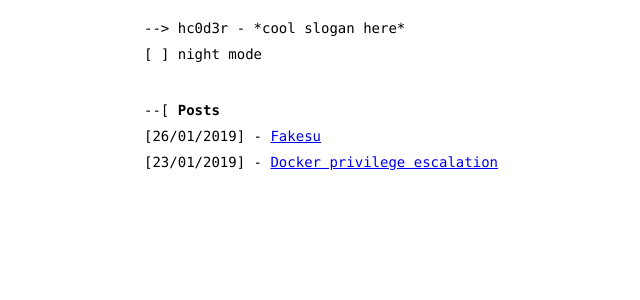
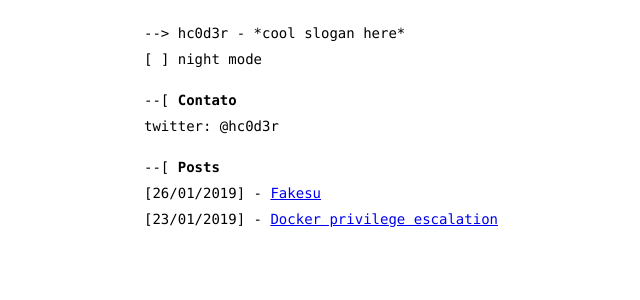
Before and after one commit to hc0d3r/hc0d3r.github.io, a Jekyll site: the page built from index.html, in a window 1280 px wide. Shown: the top 300 px of the page, without its empty margins (131-771 px from the left). Built offline with Jekyll 4.4.1, drawn with Linux system fonts in a browser that asks for light colours.

Commit message:
adicionando informação de contato

```diff
--- a/_includes/head.html
+++ b/_includes/head.html
@@ -3,6 +3,6 @@
   <meta name="viewport" content="width=device-width, initial-scale=1">
   <link rel="shortcut icon" type="image/x-icon" href="/favicon.ico?"/>
   <title>{{ page.title }}</title>
-  <link rel="stylesheet" href="/assets/css/style.css">
-  <script src="/assets/js/night.js"></script>
+  <link rel="stylesheet" href="/assets/css/style.css?v=1.1">
+  <script src="/assets/js/night.js?v=1.0"></script>
  </head>
--- a/assets/css/style.css
+++ b/assets/css/style.css
@@ -26,10 +26,6 @@ body {
   color: black;
 }
 
-.header {
-  padding: 20px 0;
-  margin: 0 10px;
-}
 
 .center {
   max-width: 750px;
@@ -52,9 +48,11 @@ body {
 .ascii-checkbox input:checked + span:after {
  content: "x";
 }
+.header {
+}
 
-.posts {
-  margin: 10px;
+.header, .posts, .contact {
+  margin: 25px 10px;
 }
 
 img {
--- a/index.html
+++ b/index.html
@@ -2,6 +2,10 @@
 layout: default
 title: hc0d3r - *cool slogan here*
 ---
+<div class="contact">
+ <p>--[ <b>Contato</b></p>
+twitter: @hc0d3r
+</div>
 <div class="posts">
  <p>--[ <b>Posts</b></p>
   {% for post in site.posts %}
```
